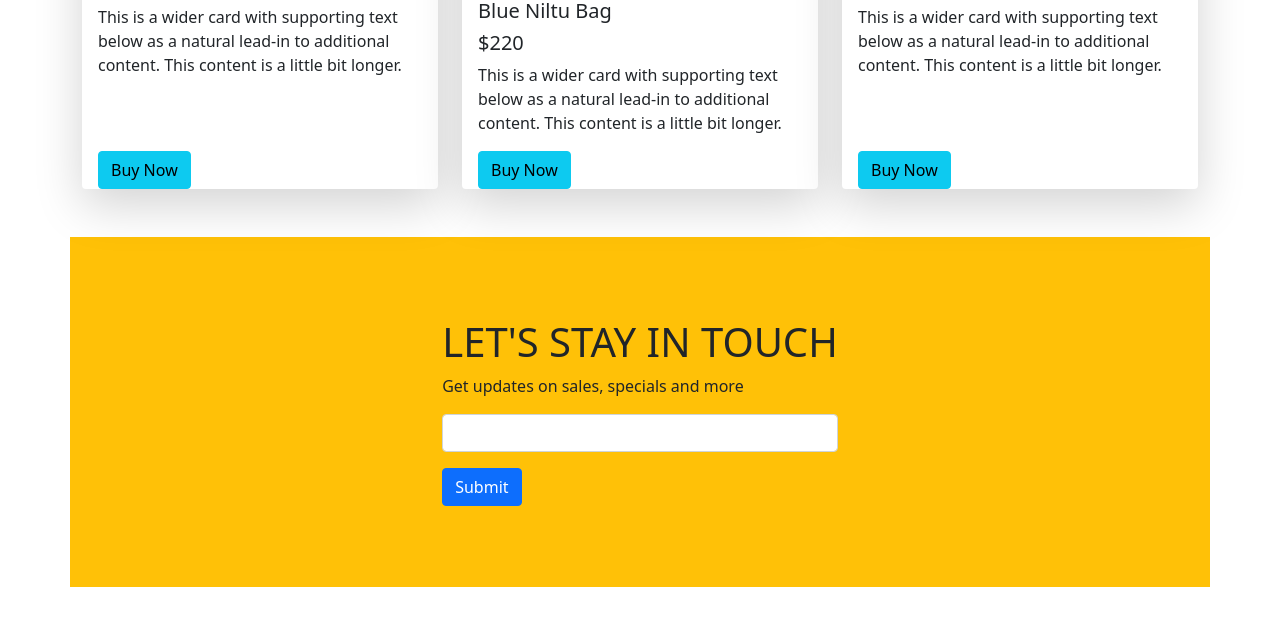
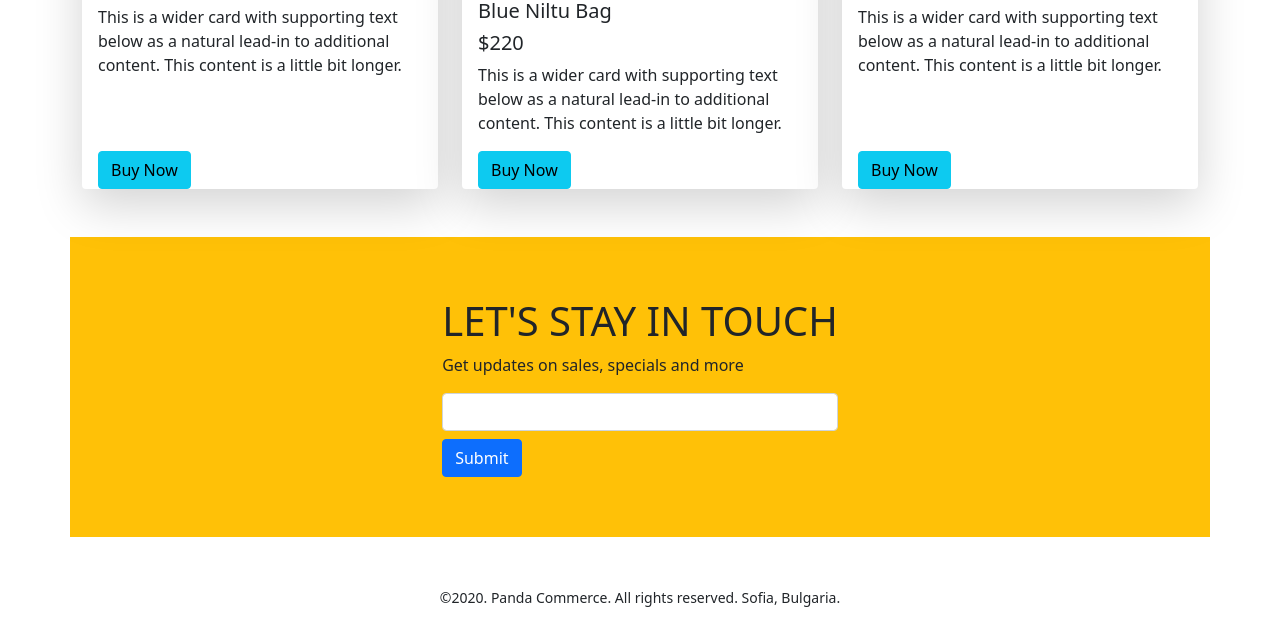
Before and after one commit to shubhoahmed/panda-commarce-bootstrap, a plain HTML site: page index.html in a window 1280 px wide. Shown: the part 1912-2537 px from the top of the page. Before the commit the page ends 2499 px from the top, so only its background shows below. Drawn offline with nearby package versions, Linux system fonts and the light colour scheme.

Commit message:
footer push

```diff
--- a/index.html
+++ b/index.html
@@ -256,13 +256,13 @@
         </section>
         <!-- Bags categories End  -->
         <!-- Subscribe part start  -->
-        <section style="height: 350px;"
+        <section style="height: 300px;"
             class="container rounded-4 mt-5 d-flex justify-content-around align-items-center bg-warning">
             <div>
                 <h1>LET'S STAY IN TOUCH</h1>
                 <p>Get updates on sales, specials and more</p>
                 <form>
-                    <div class="mb-3">
+                    <div class="mb-2">
                         <input type="email" class="form-control" id="exampleInputEmail1" aria-describedby="emailHelp">
                     </div>
                     <button type="submit" class="btn btn-primary">Submit</button>
@@ -271,6 +271,9 @@
         </section>
         <!-- Subscribe part End  -->
     </main>
+    <footer class="mt-5 text-center">
+        <p><small>©2020. Panda Commerce. All rights reserved. Sofia, Bulgaria.</small></p>
+    </footer>
 
     <!-- Optional JavaScript; choose one of the two! -->
 
```
